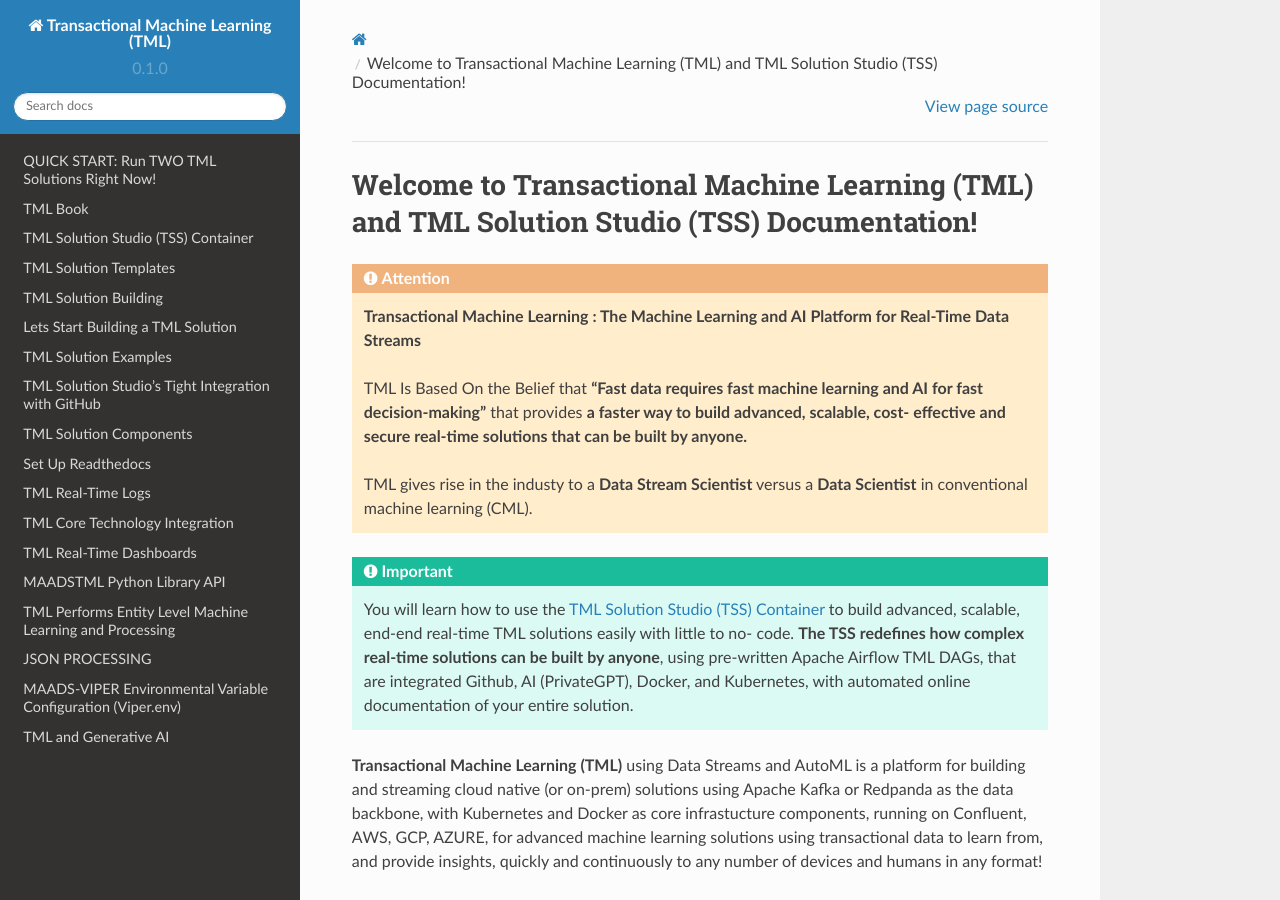
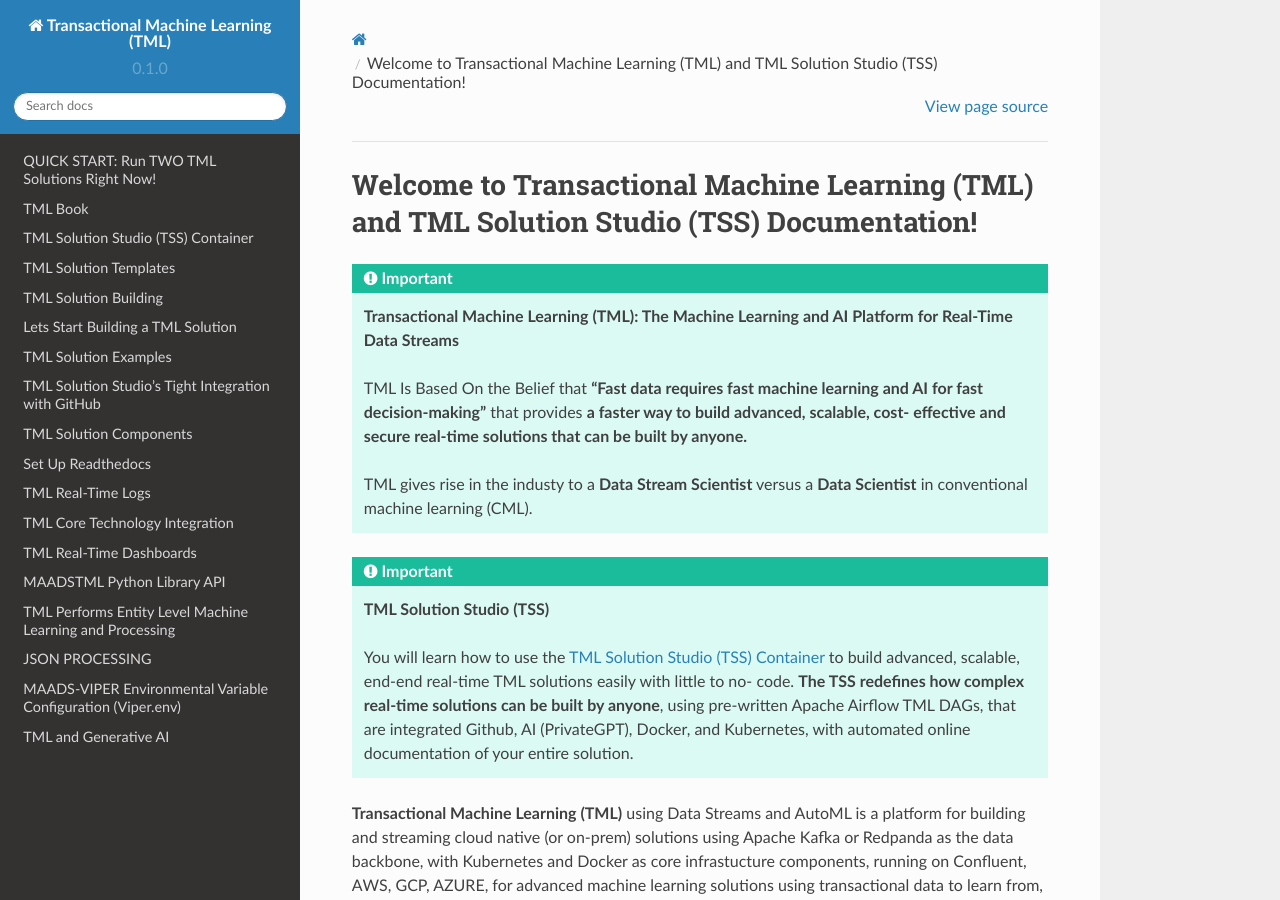
Before and after one commit to smaurice101/readthedocs, a Sphinx documentation site: the page built from docs/source/index.rst, in a window 1280 px wide and 900 px high. Built offline with Sphinx 7.4.7 and the Read the Docs theme 2.0.0, drawn with Linux system fonts in a browser that asks for light colours.

Commit message:
Update index.rst

```diff
--- a/docs/source/index.rst
+++ b/docs/source/index.rst
@@ -1,8 +1,8 @@
 Welcome to Transactional Machine Learning (TML) and TML Solution Studio (TSS) Documentation!
 ===================================
 
-.. attention::
-   **Transactional Machine Learning : The Machine Learning and AI Platform for Real-Time Data Streams**
+.. important::
+   **Transactional Machine Learning (TML): The Machine Learning and AI Platform for Real-Time Data Streams**
 
    TML Is Based On the Belief that **"Fast data requires fast machine learning and AI for fast decision-making"** that provides **a faster way to build advanced, scalable, cost-
    effective and secure real-time solutions that can be built by anyone.**
@@ -10,6 +10,8 @@
    TML gives rise in the industy to a **Data Stream Scientist** versus a **Data Scientist** in conventional machine learning (CML).
 
 .. important::
+   **TML Solution Studio (TSS)**
+
    You will learn how to use the :ref:`TML Solution Studio (TSS) Container` to build advanced, scalable, end-end real-time TML solutions easily with little to no-
    code.  **The TSS redefines how complex real-time solutions can be built by anyone**, using pre-written Apache Airflow TML DAGs, that are integrated Github, AI
    (PrivateGPT), Docker, and Kubernetes, with automated online documentation of your entire solution.
```
